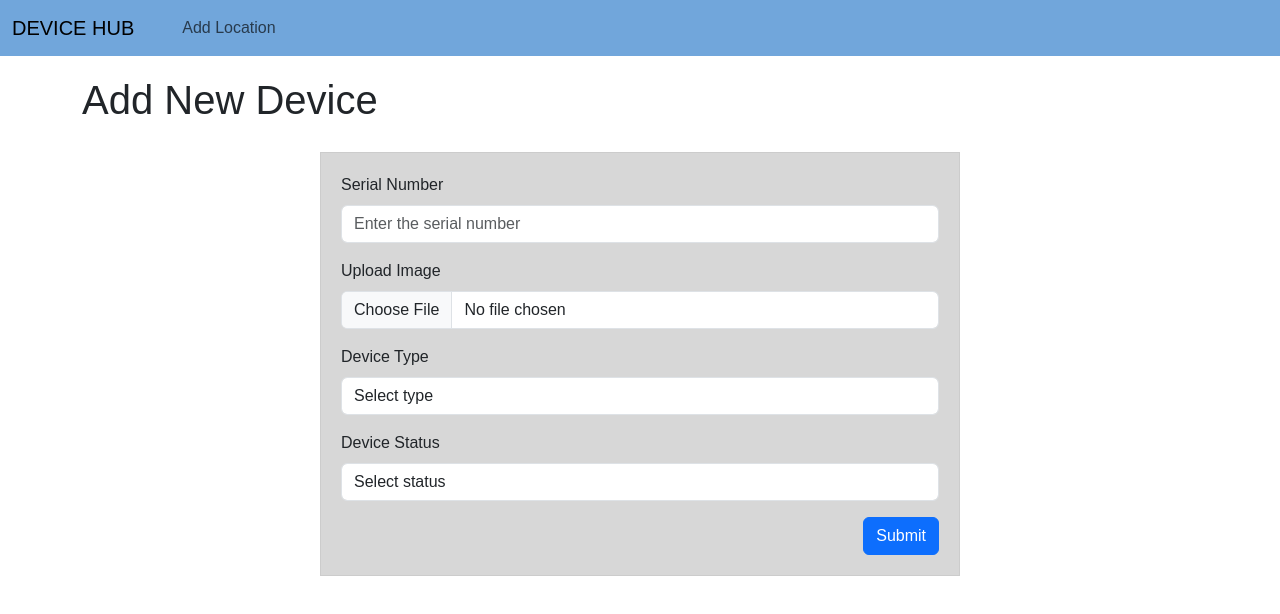
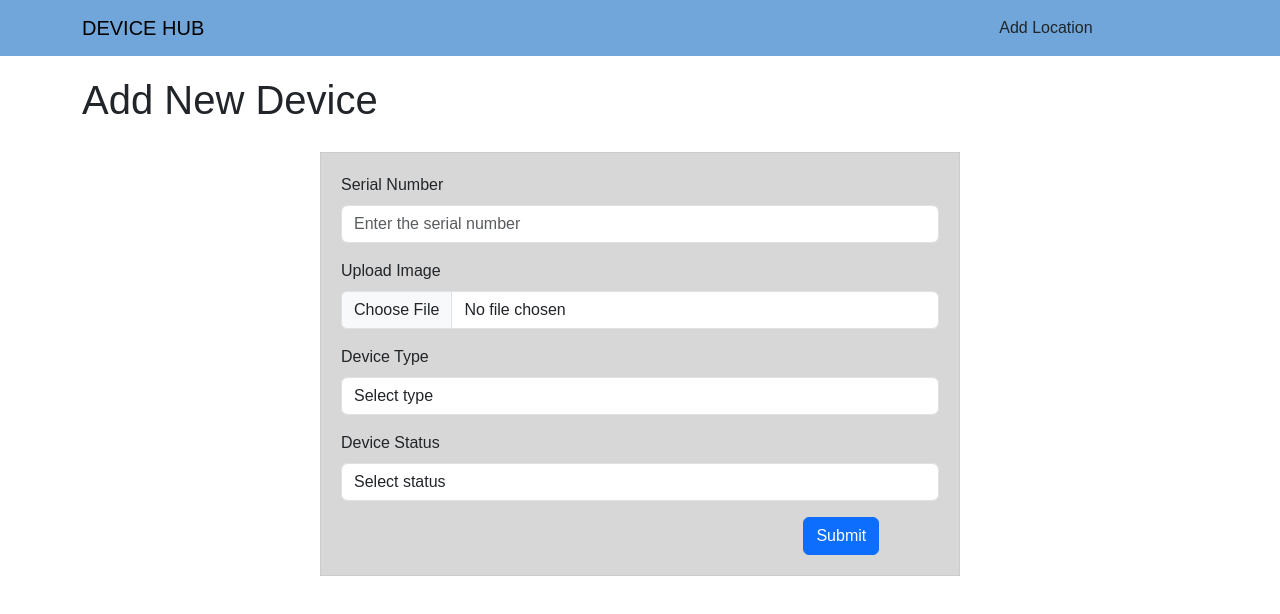
Before and after one commit to Kavinsha-Chamod/DeviceHub, a React (Create React App) app in the folder frontend/: page /devices in a window 1280 px wide. Shown: the top 614 px of the page. Built offline with nearby package versions, Linux system fonts and the light colour scheme.

Commit message:
Fix navbar styling and add validation for location form

```diff
--- a/frontend/src/components/navBar.js
+++ b/frontend/src/components/navBar.js
@@ -10,9 +10,9 @@ export default function NavigationBar() {
           <Navbar.Brand href="/">DEVICE HUB</Navbar.Brand>
           <Navbar.Toggle aria-controls="basic-navbar-nav" />
           <Navbar.Collapse id="basic-navbar-nav">
-            <Nav className="me-auto">
-              <Nav.Link className='ms-4' href="/addLocation">Add Location</Nav.Link>
-            </Nav>
+
+              <Nav.Link className='ms' href="/addLocation">Add Location</Nav.Link>
+
           </Navbar.Collapse>
         </Container>
       </Navbar>
--- a/frontend/src/components/styles/device.css
+++ b/frontend/src/components/styles/device.css
@@ -38,7 +38,7 @@
 
 .btn-container {
   display: flex;
-  justify-content: flex-end;
+  justify-content: flex-start;
 }
 
 .status {
--- a/frontend/src/components/styles/navBar.css
+++ b/frontend/src/components/styles/navBar.css
@@ -1,6 +1,29 @@
 .navbar-wrapper {
-  display: flex;
-
-  align-items: center;
+  position: sticky;
+  top: 0;
+  z-index: 1000; /* Ensure it appears above other content */
   background-color: #71a6db;
 }
+
+.navbar {
+  display: flex;
+  justify-content: space-between;
+  align-items: center;
+  width: 100%;
+}
+
+.navbar-brand {
+  margin-right: auto; /* Push the brand/logo to the left */
+}
+
+.navbar-nav {
+  justify-content: space-between; /* Space between menu items */
+}
+
+.nav-link {
+  margin-right: 20px; /* Add some right margin for spacing between menu items */
+}
+.ms{
+  display: relative;
+  margin-left: 80%;
+}
--- a/frontend/src/pages/LocationDetails.js
+++ b/frontend/src/pages/LocationDetails.js
@@ -22,9 +22,9 @@ function LocationDetails() {
   return (
     <div><NavBar/>
     <div className="container header">
-      <h1>Location Details</h1>
+      <h1>Location Details</h1><div className='btn-container'>
       <Link to={`/devices?location=${name}`} className="btn btn-primary">Add New Device</Link>
-      </div>
+      </div></div>
       <div className="container">
       <p><h2>{name}</h2></p>
       <p><b>Address:</b> {address}</p>
--- a/frontend/src/pages/addDevice.js
+++ b/frontend/src/pages/addDevice.js
@@ -21,12 +21,7 @@ export default function AddDevice() {
   const [loading, setLoading] = useState(false);
   const [error, setError] = useState("");
 
-
   const [selectedFile, setSelectedFile] = useState(null);
-  // const handleImageChange = (e) => {
-  //   setSelectedFile(e.target.files[0]);
-  // };
-
   const handleImageChange = (e) => {
     const file = e.target.files[0];
     const allowedTypes = ["image/jpeg", "image/png", "image/gif"]; // Add more allowed types if needed
@@ -165,7 +160,6 @@ export default function AddDevice() {
             <button className="btn btn-primary" type="submit" disabled={loading}>
               {loading ? "Submitting..." : "Submit"}
             </button>
-
           </div>
         </Form>
       </div>
--- a/frontend/src/pages/addLocation.js
+++ b/frontend/src/pages/addLocation.js
@@ -1,5 +1,5 @@
 import React, { useState } from 'react';
-import { useDispatch, useSelector } from 'react-redux';
+import { useDispatch } from 'react-redux';
 import Navbar from '../components/navBar';
 import Form from 'react-bootstrap/Form';
 import { addLocation } from '../redux/locations/locationAction';
@@ -21,6 +21,35 @@ export default function AddLocation() {
 
   const handleSubmit = (e) => {
     e.preventDefault();
+
+    // Validation for name field
+  if (!locationData.name.trim()) {
+    setError("Name cannot be empty");
+    return;
+  }
+
+  // Validation for address field
+  const addressRegex = /^[0-9a-zA-Z/,\s]*$/;
+  if (!locationData.address.trim()) {
+    setError("Address cannot be empty");
+    return;
+  } else if (!addressRegex.test(locationData.address)) {
+    setError("Address can only contain numbers, '/' ',' and letters");
+    return;
+  }
+
+  // Validation for phone field
+  const phoneRegex = /^\d{10}$/;
+  if (!locationData.phone.trim()) {
+    setError("Phone number cannot be empty");
+    return;
+  } else if (!phoneRegex.test(locationData.phone)) {
+    setError("Phone number must contain 10 digits and only numbers");
+    return;
+  }
+
+
+
     dispatch(addLocation(locationData));
   };
 
@@ -61,12 +90,12 @@ export default function AddLocation() {
               value={locationData.phone}
               onChange={handleInputChange}
             />
-          </Form.Group>
+            {error && <p className="text-danger">{error}</p>}
+            </Form.Group>
           <div className="btn-container">
             <button className="btn btn-primary" type="submit" disabled={loading}>
               {loading ? "Submitting..." : "Submit"}
             </button>
-            {error && <p className="text-danger">{error}</p>}
           </div>
         </Form>
       </div>
--- a/frontend/src/pages/styles/addLocation.css
+++ b/frontend/src/pages/styles/addLocation.css
@@ -18,7 +18,12 @@
 }
 
 .btn-container {
-  margin-left: 50%;
+  margin-right:  10%;
   display: flex;
   justify-content: flex-end;
 }
+
+.btn-container .btn{
+  margin-left: 1px;
+  flex-direction: row;
+}
--- a/frontend/src/redux/devices/deviceActions.js
+++ b/frontend/src/redux/devices/deviceActions.js
@@ -13,6 +13,7 @@ import {
 } from "./deviceType";
 
 export const getDevices = () => async (dispatch) => {
+
   dispatch({ type: GET_DEVICE_LOADING });
   try {
     const res = await axios(BASE_URL + "/devices", {
@@ -23,7 +24,7 @@ export const getDevices = () => async (dispatch) => {
     if (status === 1) {
       dispatch({ type: GET_DEVICE_SUCCESS, payload: data });
     } else {
-      dispatch({ type: GET_DEVICE_ERROR });
+      dispatch({ type: GET_DEVICE_ERROR, payload: message.error });
       console.log(message.error);
     }
   } catch (error) {
--- a/frontend/src/redux/devices/deviceReducer.js
+++ b/frontend/src/redux/devices/deviceReducer.js
@@ -72,7 +72,7 @@ export const deviceReducer = (state = initialState, action) => {
       return {
         ...state,
         loading: false,
-        error: true,
+        error: action.payload,
       };
     default:
       return state;
```
